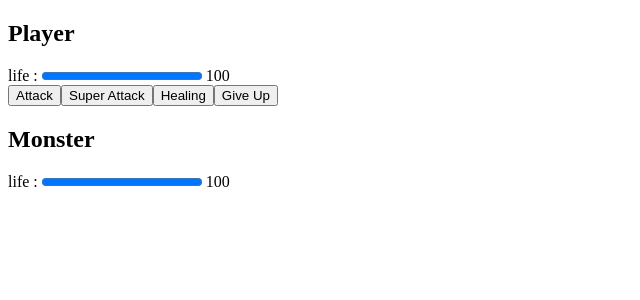
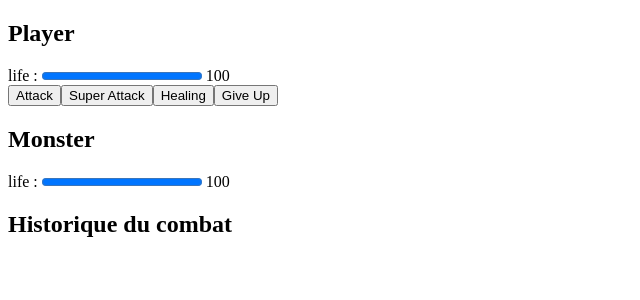
Before and after one commit to Nicolas-Puchois/MonsterSlayer-Angular, an Angular app: page / in a window 1280 px wide. Shown: the top 300 px of the page, without its empty margins (0-640 px from the left). Built offline with nearby package versions, Linux system fonts and the light colour scheme.

Commit message:
chore(): display "logs" module in main app template

```diff
--- a/src/app/app.component.html
+++ b/src/app/app.component.html
@@ -1,3 +1,4 @@
 <app-playerstats></app-playerstats>
 <app-actions></app-actions>
 <app-monsterstats></app-monsterstats>
+<app-logs></app-logs>
```
